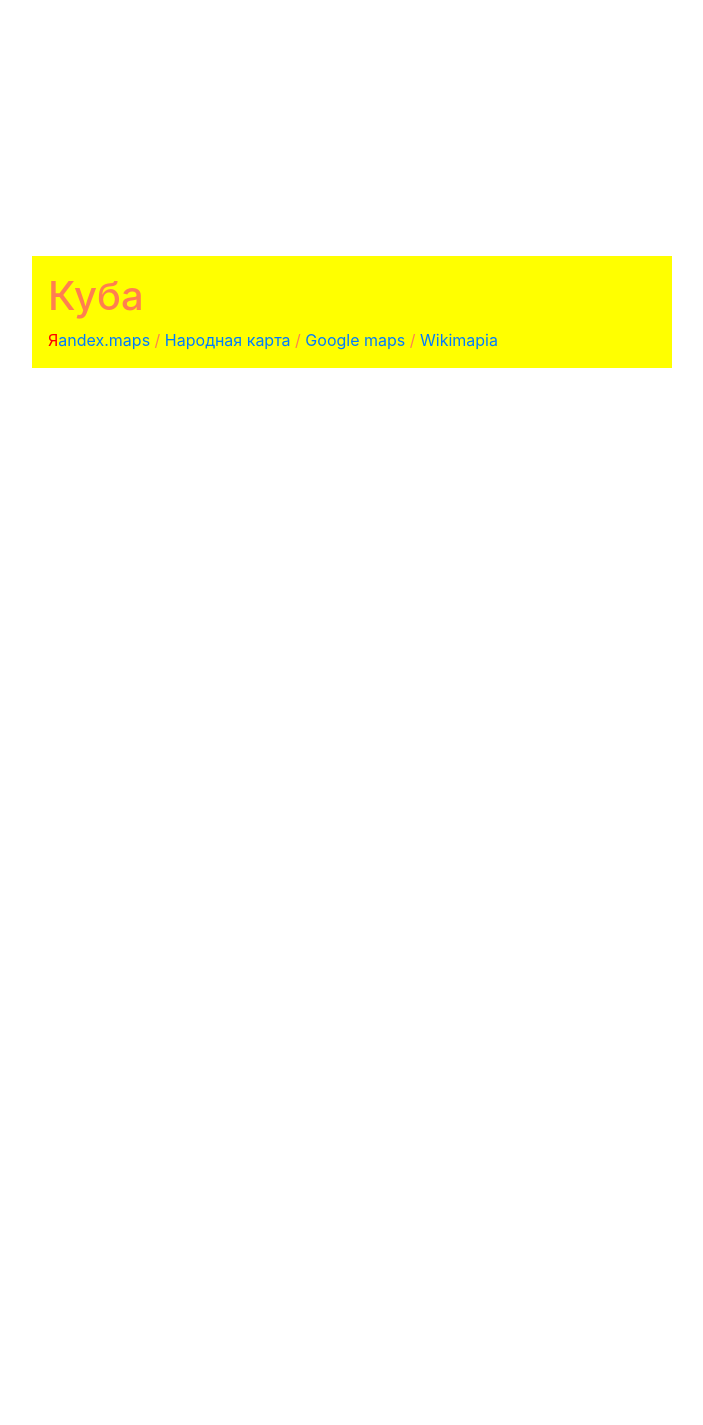
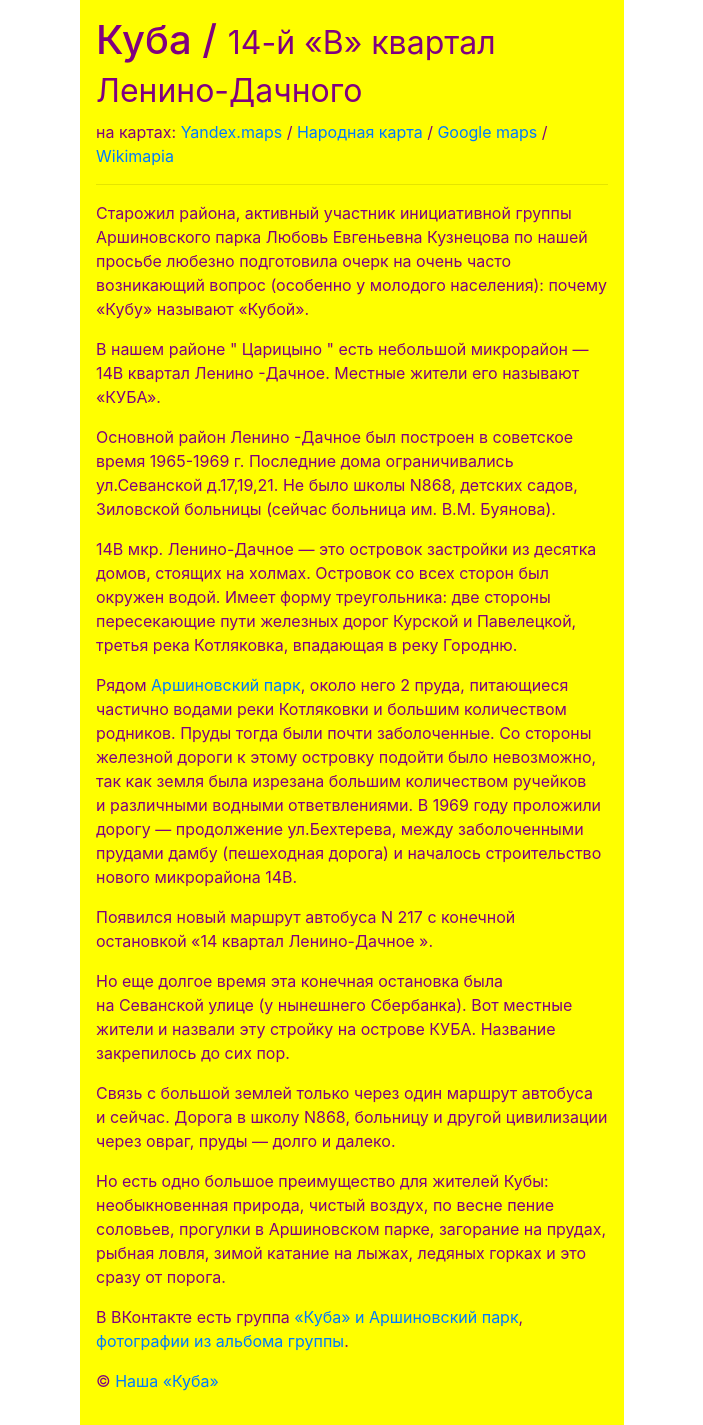
Before and after one commit to aftaa/kuba.msk.ru, a PHP site: page / in a window 1280 px wide. Shown: the whole page, without its empty margins (288-991 px from the left). Before the commit the page ends 368 px from the top, so only its background shows below. Run offline with PHP 8.4, Linux system fonts and the light colour scheme.

Commit message:
текст

```diff
--- a/css/kuba.msk.css
+++ b/css/kuba.msk.css
@@ -1,6 +1,10 @@
 main {
     background: yellow;
-    margin: 20% 25%;
+    margin: 0 23rem;
     padding: 1rem;
-    color: coral;
+    color: purple;
 }
+
+#maps {
+    margin: 0 auto;
+}
--- a/index.php
+++ b/index.php
@@ -14,13 +14,63 @@
     <link rel="stylesheet" type="text/css" href="/css/kuba.msk.css">
 </head>
 <body>
-<main><h1>Куба</h1>
-    <a href="https://yandex.ru/maps/213/moscow/?ll=37.639955%2C55.616943&z=15"
-       target="_blank"><span style="color: red;">Я</span>andex.maps</a> /
-    <a href="https://n.maps.yandex.ru/#!/?z=15&ll=37.639955%2C55.616943&l=nk%23sat" target="_blank">Народная
-        карта</a> /
-    <a href="https://www.google.ru/maps/@55.6169425,37.6399289,14z">Google maps</a> /
-    <a href="http://wikimapia.org/#lang=ru&lat=55.617358&lon=37.646842&z=16&m=w">Wikimapia</a></main>
+<main>
+    <h1>Куба / <small>14-й &laquo;В&raquo; квартал Ленино-Дачного</small></h1>
+    <div id="maps">на картах:
+        <a href="https://yandex.ru/maps/213/moscow/?ll=37.639955%2C55.616943&z=15"
+           target="_blank">Yandex.maps</a> /
+        <a href="https://n.maps.yandex.ru/#!/?z=15&ll=37.639955%2C55.616943&l=nk%23sat" target="_blank">Народная
+            карта</a> /
+        <a href="https://www.google.ru/maps/@55.6169425,37.6399289,14z">Google maps</a> /
+        <a href="http://wikimapia.org/#lang=ru&lat=55.617358&lon=37.646842&z=16&m=w">Wikimapia</a>
+    </div>
+    <hr size="1">
 
+    <p>Старожил района, активный участник инициативной группы Аршиновского парка Любовь Евгеньевна Кузнецова по&nbsp;нашей
+        просьбе любезно подготовила очерк на&nbsp;очень часто возникающий вопрос (особенно у&nbsp;молодого населения):
+        почему &laquo;Кубу&raquo; называют &laquo;Кубой&raquo;.</p>
+
+    <p>В&nbsp;нашем районе &quot; Царицыно &quot; есть небольшой микрорайон&nbsp;&mdash; 14В квартал Ленино -Дачное.
+        Местные жители его называют
+        &laquo;КУБА&raquo;.</p>
+
+    <p>Основной район Ленино -Дачное был построен в&nbsp;советское время 1965-1969&nbsp;г. Последние дома ограничивались
+        ул.Севанской д.17,19,21. Не&nbsp;было школы N868, детских садов, Зиловской больницы (сейчас больница&nbsp;им.
+        В.М.
+        Буянова).</p>
+
+    <p>14В мкр. Ленино-Дачное&nbsp;&mdash; это островок застройки из&nbsp;десятка домов, стоящих на&nbsp;холмах.
+        Островок со&nbsp;всех сторон был окружен водой. Имеет форму треугольника: две стороны пересекающие пути железных
+        дорог Курской&nbsp;и&nbsp;Павелецкой, третья река Котляковка, впадающая в&nbsp;реку Городню.</p>
+
+    <p>Рядом
+        <a href="https://msk-tsaritsino.livejournal.com/tag/%D0%90%D1%80%D1%88%D0%B8%D0%BD%D0%BE%D0%B2%D1%81%D0%BA%D0%B8%D0%B9%20%D0%BF%D0%B0%D1%80%D0%BA"
+           target="_blank">Аршиновский парк</a>, около него 2&nbsp;пруда, питающиеся частично водами реки Котляковки и
+        большим количеством родников. Пруды тогда были почти заболоченные. Со&nbsp;стороны железной дороги к&nbsp;этому
+        островку подойти было невозможно, так как земля была изрезана большим количеством ручейков и&nbsp;различными
+        водными ответвлениями. В&nbsp;1969 году проложили дорогу&nbsp;&mdash; продолжение ул.Бехтерева, между
+        заболоченными прудами дамбу (пешеходная дорога) и началось строительство нового микрорайона 14В.</p>
+
+    <p>Появился новый маршрут автобуса N&nbsp;217&nbsp;с конечной остановкой &laquo;14&nbsp;квартал Ленино-Дачное
+        &raquo;.</p>
+
+    <p>Но&nbsp;еще долгое время эта конечная остановка была на&nbsp;Севанской улице (у&nbsp;нынешнего Сбербанка). Вот
+        местные жители и назвали эту стройку на&nbsp;острове КУБА. Название закрепилось до&nbsp;сих пор.</p>
+
+    <p>Связь с&nbsp;большой землей только через один маршрут автобуса и&nbsp;сейчас. Дорога в&nbsp;школу N868, больницу
+        и&nbsp;другой цивилизации через овраг, пруды&nbsp;&mdash; долго и&nbsp;далеко.</p>
+
+    <p>Но&nbsp;есть одно большое преимущество для жителей Кубы: необыкновенная природа, чистый воздух, по&nbsp;весне
+        пение соловьев, прогулки в&nbsp;Аршиновском парке, загорание на&nbsp;прудах, рыбная ловля, зимой катание на&nbsp;лыжах,
+        ледяных горках и&nbsp;это сразу от&nbsp;порога.</p>
+
+    <p>В&nbsp;ВКонтакте есть группа <a href="https://vk.com/kuba_i_arshinovsky_park" target="_blank">&laquo;Куба&raquo;
+            и&nbsp;Аршиновский парк</a>, <a href="https://vk.com/albums-10700131" target="_blank">фотографии из&nbsp;альбома
+            группы</a>.
+    </p>
+
+    <p>&copy;&nbsp;<a href="https://msk-tsaritsino.livejournal.com/542603.html" target="_blank">Наша
+            &laquo;Куба&raquo;</a></p>
+</main>
 </body>
 </html>
```
